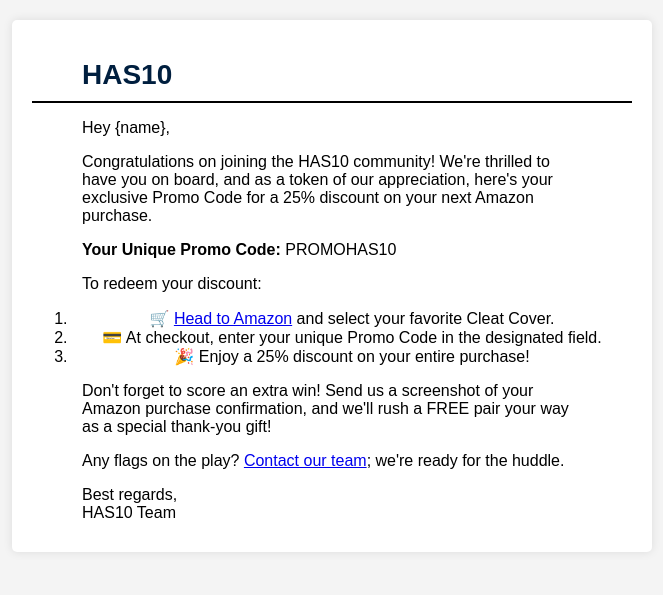
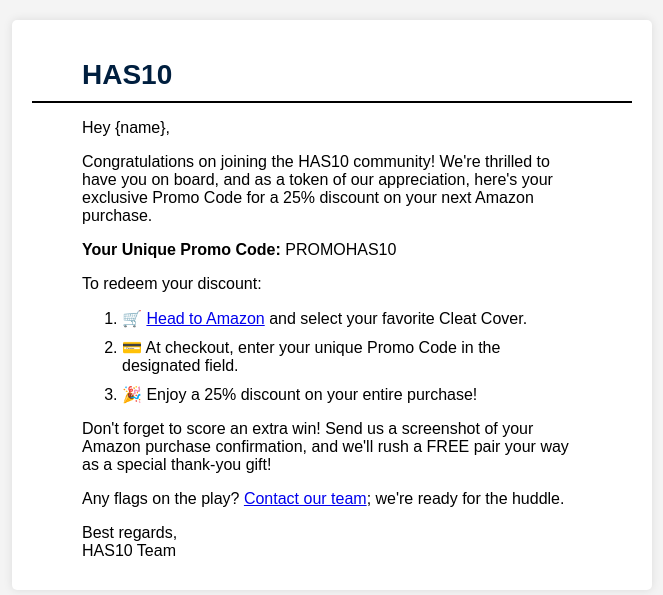
Before and after one commit to ricardolugo39/promo2, a Flask app: template logic/templates/email_promo.html in a window 1280 px wide. Shown: the top 595 px of the page, without its empty margins (308-971 px from the left). Run offline with Flask 3, Linux system fonts and the light colour scheme; the template is opened without the code that fills it, so the values that code supplies are empty.

Commit message:
email update

```diff
--- a/logic/templates/email_promo.html
+++ b/logic/templates/email_promo.html
@@ -97,6 +97,17 @@
             flex: 1; /* Take remaining width */
         }
 
+        ol {
+            text-align: left;
+            margin-left: 50px;
+            margin-right: 50px;
+        }
+
+        ol li {
+            margin-bottom: 10px;
+        }
+
+
 
 
 
```
